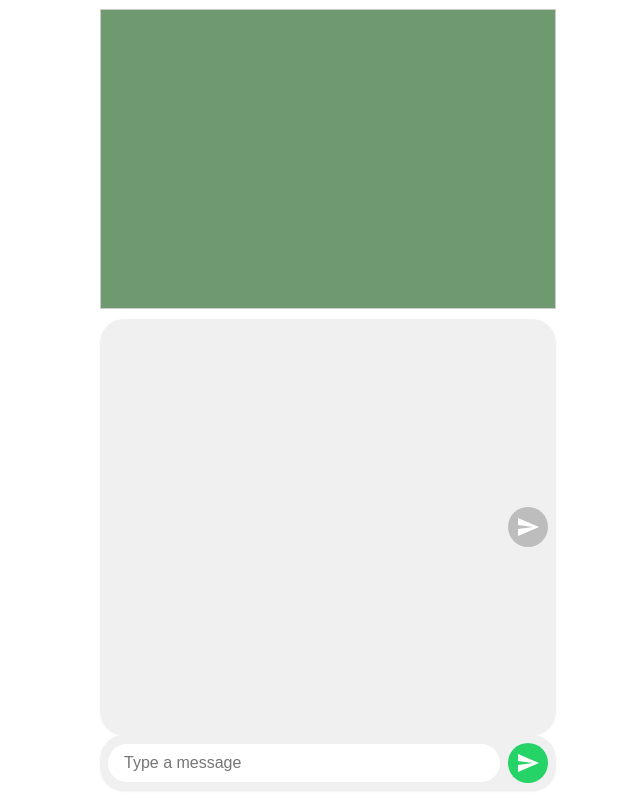
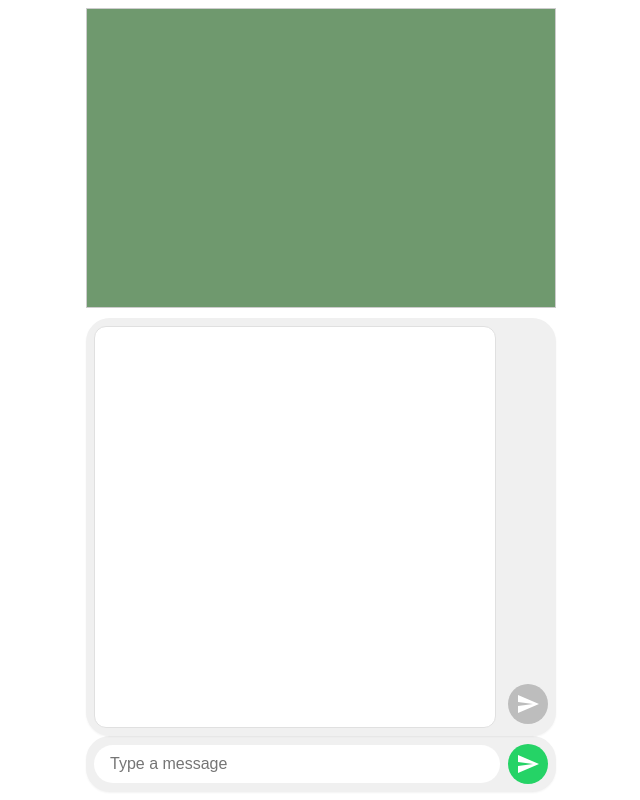
Before and after one commit to barboym/chatdraw, a Vue app in the folder frontend/: page / in a window 1280 px wide. Shown: the whole page, without its empty margins (84-724 px from the left). Built offline with nearby package versions, Linux system fonts and the light colour scheme.

Commit message:
created send button and made sure its always in the same location

```diff
--- a/frontend/src/components/InputContainer.vue
+++ b/frontend/src/components/InputContainer.vue
@@ -1,6 +1,6 @@
 <script setup lang="ts">
 import { ref } from 'vue'
-
+import IconSendButton from './icons/IconSendButton.vue';
 
 const props = defineProps<{
   submitFunction: (msg: string) => void
@@ -30,19 +30,7 @@ function handleSubmit() {
       class="send-button"
       @click="handleSubmit"
       aria-label="Send"
-    >
-      <svg
-        width="24"
-        height="24"
-        viewBox="0 0 24 24"
-        fill="none"
-        xmlns="http://www.w3.org/2000/svg"
-      >
-        <path
-          d="M2 21L23 12L2 3V10L17 12L2 14V21Z"
-          fill="currentColor"
-        />
-      </svg>
+    ><IconSendButton/>
     </button>
   </div>
 </template>
--- a/frontend/src/components/InputContainerImage.vue
+++ b/frontend/src/components/InputContainerImage.vue
@@ -1,6 +1,7 @@
 <script setup lang="ts">
 import { ref, onMounted, watch } from 'vue'
 import { createSvgFromPaths } from './SVGUtils';
+import IconSendButton from './icons/IconSendButton.vue';
 
 const props = defineProps<{
   submitFunction: (svg:string) => void
@@ -123,19 +124,7 @@ watch(strokes, drawCanvas)
       @click="handleSubmit"
       :disabled="strokes.length === 0"
       aria-label="Send"
-    >
-      <svg
-        width="24"
-        height="24"
-        viewBox="0 0 24 24"
-        fill="none"
-        xmlns="http://www.w3.org/2000/svg"
-      >
-        <path
-          d="M2 21L23 12L2 3V10L17 12L2 14V21Z"
-          fill="currentColor"
-        />
-      </svg>
+    ><IconSendButton/>
     </button>
   </div>
 </template>
@@ -144,24 +133,27 @@ watch(strokes, drawCanvas)
 <style scoped>
 .input-container {
   display: flex;
-  align-items: center;
+  align-items: flex-end; /* Align items to the bottom */
   padding: 8px;
   background: #f0f0f0;
   border-radius: 24px;
   box-shadow: 0 1px 2px rgba(0,0,0,0.05);
+  position: relative; /* Needed for absolute positioning of send button if required */
 }
 
-.input-field {
+/* Add a light border and rounded corners to the canvas */
+.draw-canvas {
+  border: 1.5px solid #e0e0e0; /* Light border */
+  border-radius: 12px;
+  background: #fff;
   flex: 1;
-  border: none;
-  outline: none;
-  padding: 10px 16px;
-  border-radius: 20px;
-  font-size: 16px;
-  background: #fff;
-  margin-right: 8px;
+  display: block;
+  margin-right: 12px; /* Space between canvas and button */
+  box-sizing: border-box;
+  max-width: 100%;
 }
 
+/* The send button stays at the bottom right of the container */
 .send-button {
   background: #25d366;
   border: none;
@@ -174,10 +166,23 @@ watch(strokes, drawCanvas)
   color: #fff;
   cursor: pointer;
   transition: background 0.2s;
+  /* No need for absolute positioning since flex aligns it to the end */
+  margin-bottom: 4px; /* Optional: small offset from bottom */
 }
 
+/* Remove .input-field since it's not used in this component */
+
+/* Keep the disabled style for the send button */
 .send-button:disabled {
   background: #bdbdbd;
   cursor: not-allowed;
 }
+
+/*
+Explanation:
+- .input-container uses align-items: flex-end to keep children (canvas and button) aligned at the bottom.
+- .draw-canvas gets a light border and rounded corners for better visibility.
+- .send-button remains at the bottom right due to flex layout and margin.
+- Removed .input-field since it's not present in the template.
+*/
 </style>
--- /dev/null
+++ b/frontend/src/components/icons/IconSendButton.vue
@@ -0,0 +1,14 @@
+<template>
+<svg
+        width="24"
+        height="24"
+        viewBox="0 0 24 24"
+        fill="none"
+        xmlns="http://www.w3.org/2000/svg"
+      >
+        <path
+          d="M2 21L23 12L2 3V10L17 12L2 14V21Z"
+          fill="currentColor"
+        />
+      </svg>
+</template>
```
